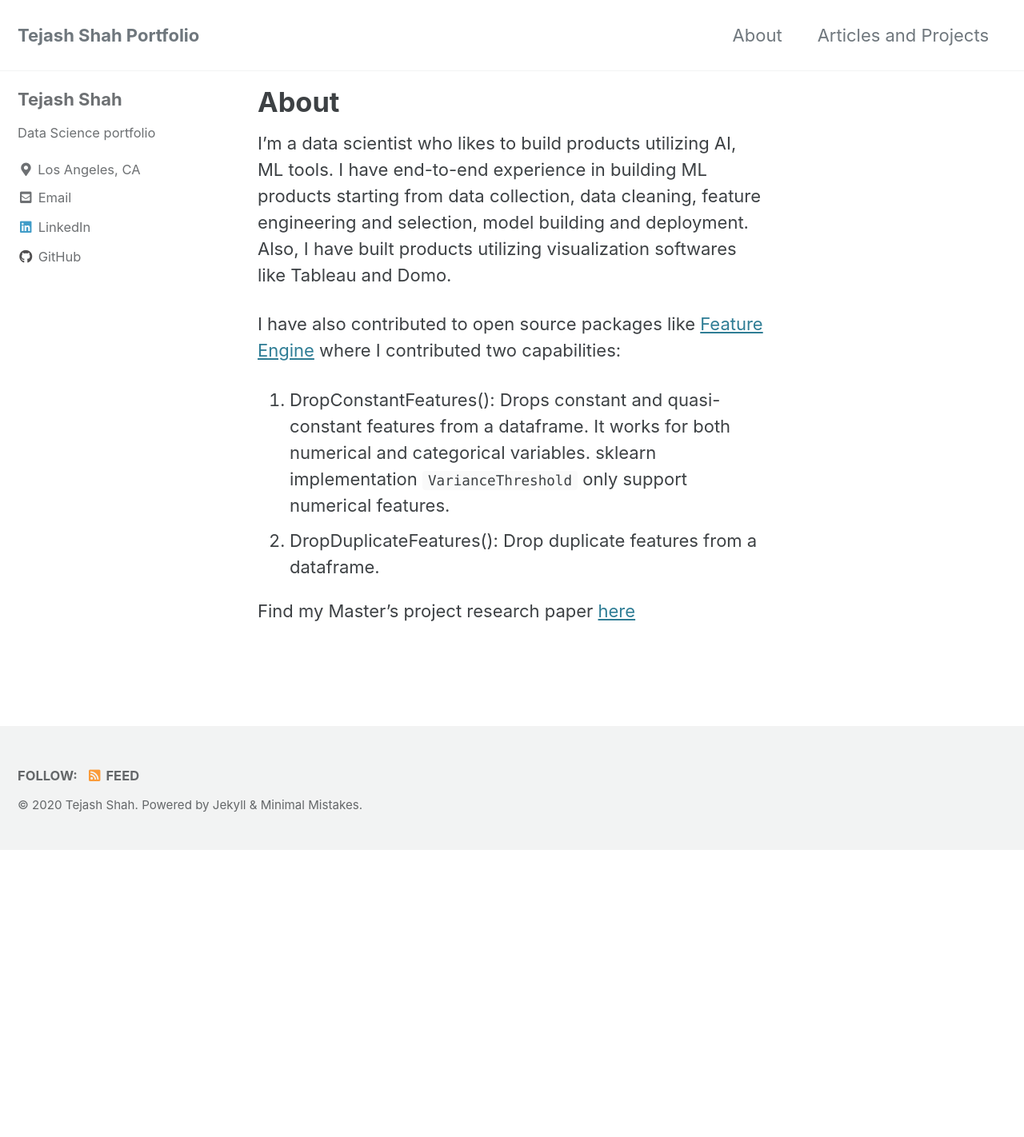
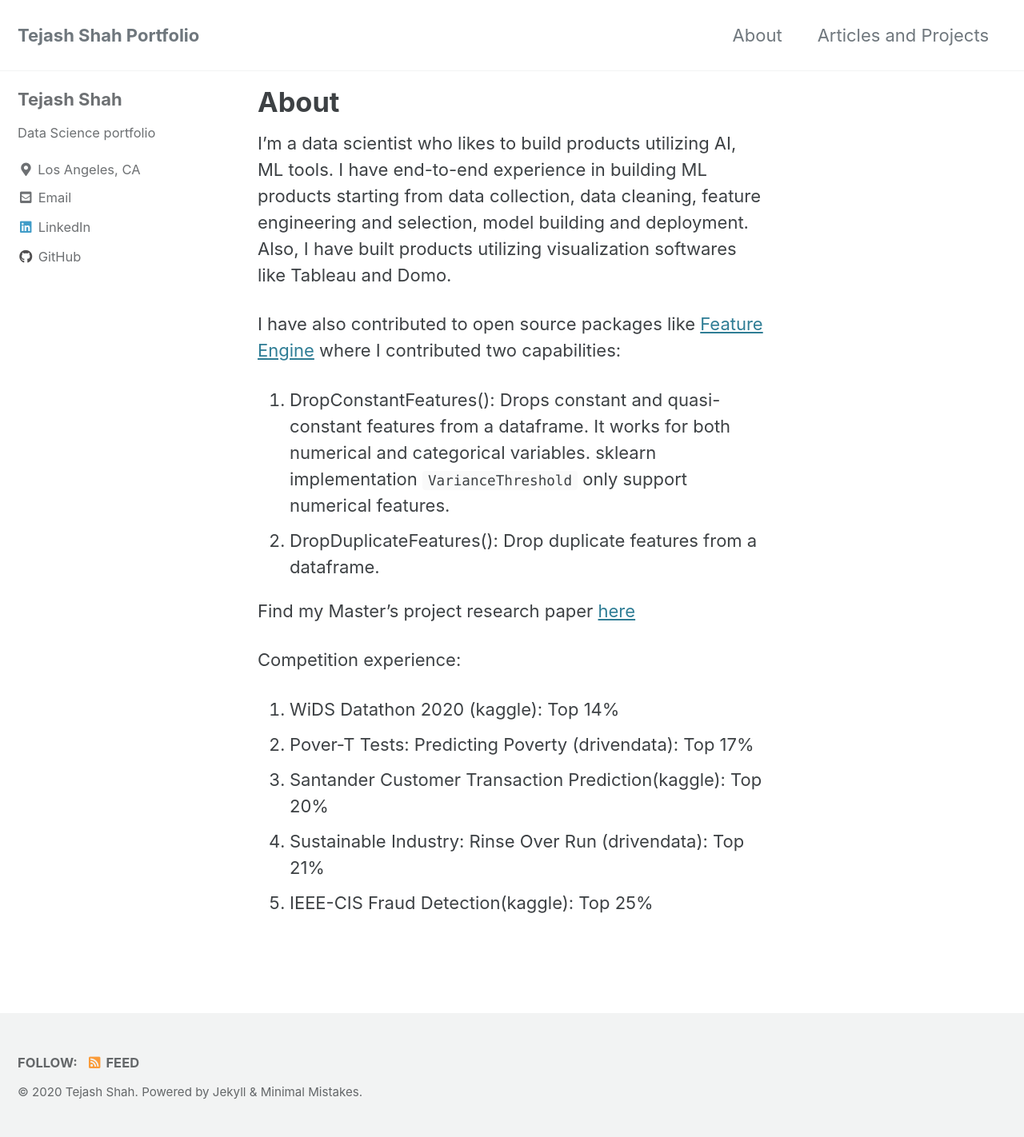
Before and after one commit to Tejash-Shah/Tejash-Shah.github.io, a Jekyll site: the page built from _pages/about.md, in a window 1280 px wide. Shown: the whole page at 80% size. Built offline with Jekyll 4.4.1, drawn with Linux system fonts in a browser that asks for light colours; cached includes are drawn as plain includes; before the commit the page ends 1063 px from its top, so only the background shows below that.

Commit message:
modify about

```diff
--- a/_pages/about.md
+++ b/_pages/about.md
@@ -11,3 +11,11 @@ I have also contributed to open source packages like [Feature Engine](https://gi
 2. DropDuplicateFeatures(): Drop duplicate features from a dataframe.
 
 Find my Master's project research paper [here](https://www.researchgate.net/publication/325659247_Machine_Learning_Models_for_Predicting_Fracture_Strength_of_Porous_Ceramics_and_Glasses)
+
+
+Competition experience:
+1. WiDS Datathon 2020 (kaggle): Top 14%
+2. Pover-T Tests: Predicting Poverty (drivendata): Top 17%
+3. Santander Customer Transaction Prediction(kaggle): Top 20%
+4. Sustainable Industry: Rinse Over Run (drivendata): Top 21%
+5. IEEE-CIS Fraud Detection(kaggle): Top 25%
```
